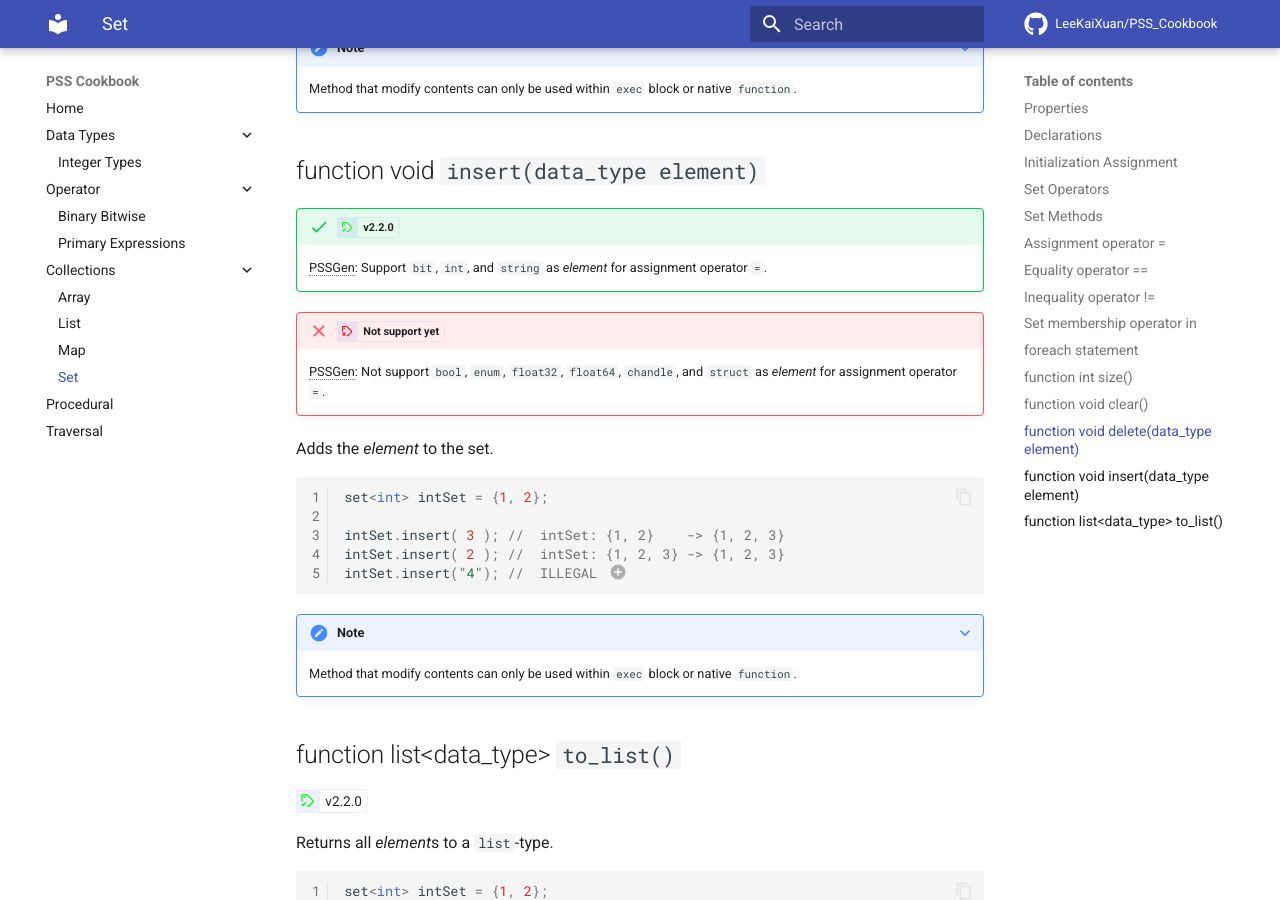
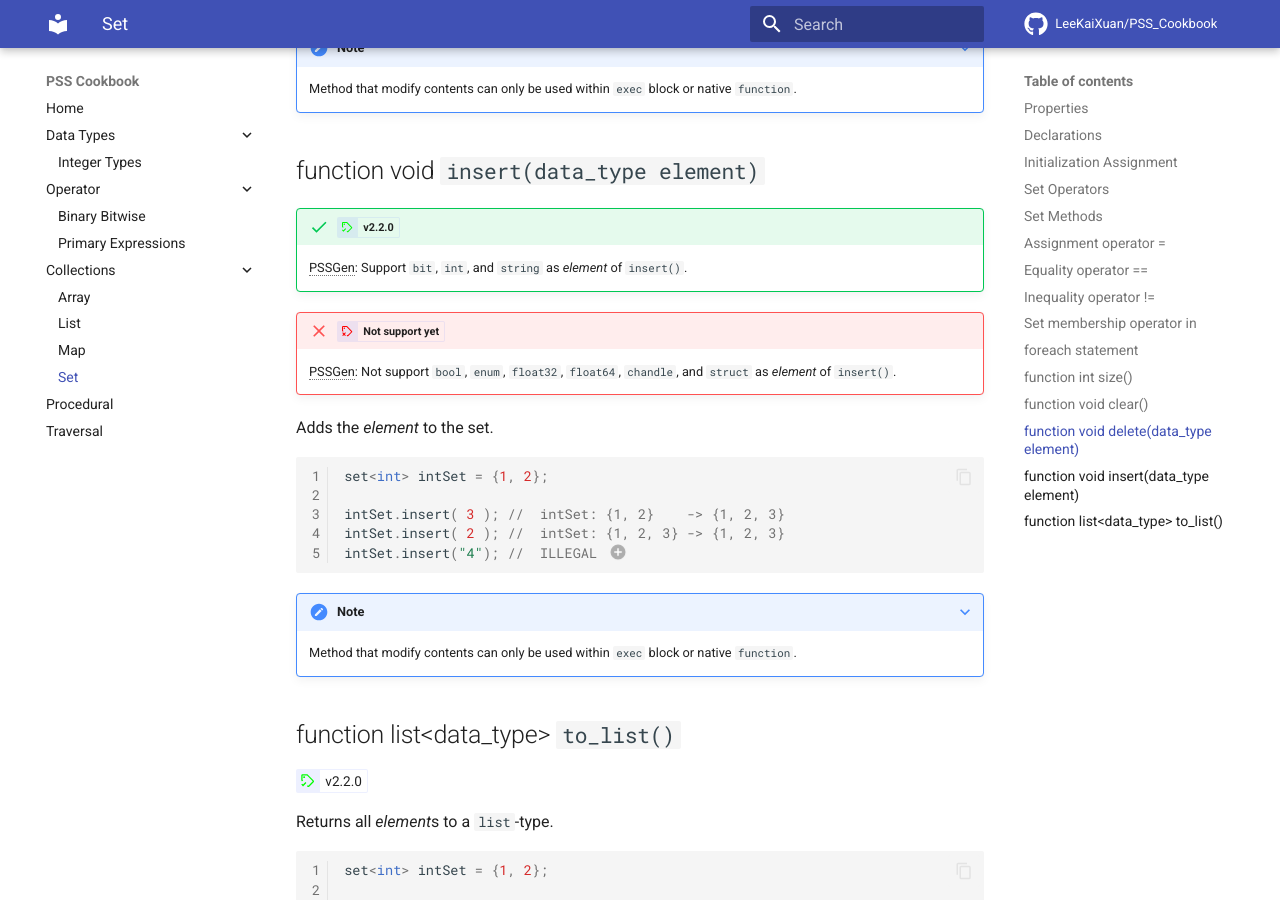
Before and after one commit to LeeKaiXuan/PSS_CookBook, an MkDocs documentation site: the page built from docs/Collections/Sets.md, in a window 1280 px wide and 900 px high, scrolled down 5915 px. Built offline with MkDocs 1.6.1 and Material for MkDocs 9.7.7, drawn with Linux system fonts in a browser that asks for light colours; comment, search, counter and statistics services are not loaded.

Commit message:
[PSSv2.1/7.9.5 Sets] Fixed typo

````diff
--- a/docs/Collections/Sets.md
+++ b/docs/Collections/Sets.md
@@ -246,10 +246,10 @@ intSet.delete("1"); //  ILLEGAL (2)
 
 ## function void `insert(data_type element)` {#insert}
 !!! Success "<span class="mdx-badge"><span class="mdx-badge__icon">[:material-tag-check-outline:{.green}](../index.md#symbol 'PSSGen: Minimum version')</span><span class="mdx-badge__text">v2.2.0</span></span>"
-    PSSGen: Support `bit`, `int`, and `string` as *element* for assignment operator `=`.
+    PSSGen: Support `bit`, `int`, and `string` as *element* of `insert()`.
 
 !!! Failure "<span class="mdx-badge"><span class="mdx-badge__icon">[:material-tag-remove-outline:{.red}](../index.md#symbol 'PSSGen: Not support yet')</span><span class="mdx-badge__text">Not support yet</span></span>"
-    PSSGen: Not support `bool`, `enum`, `float32`, `float64`, `chandle`, and `struct` as *element* for assignment operator `=`.
+    PSSGen: Not support `bool`, `enum`, `float32`, `float64`, `chandle`, and `struct` as *element* of `insert()`.
 
 Adds the *element* to the set.
 ```sv linenums="1"
````
Also changed, not shown: other parts of docs/Collections/Sets.md (+1 -1 lines).
